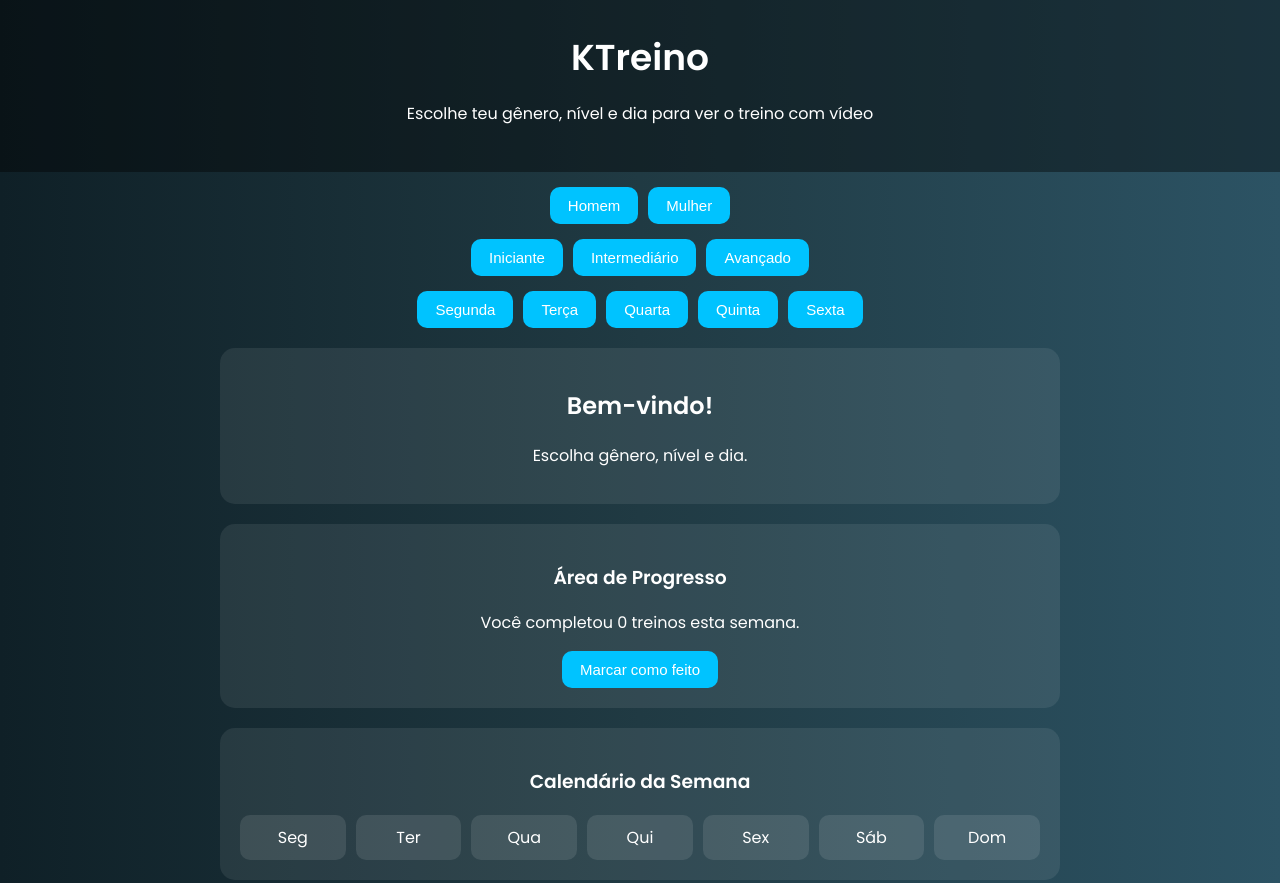
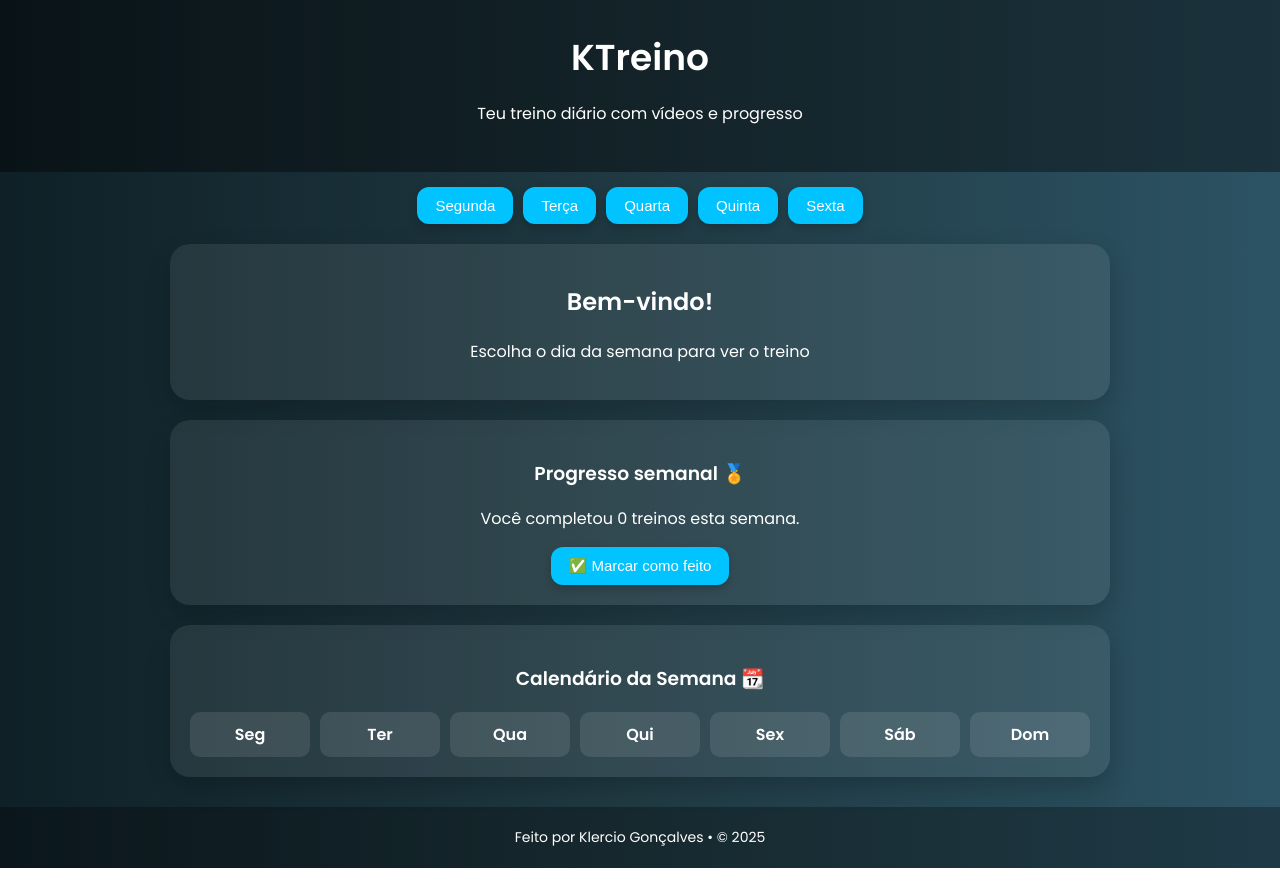
Before and after one commit to KlercioHub/KTreino-, a plain HTML site: page index.html in a window 1280 px wide. Shown: the top 883 px of the page. Drawn offline with nearby package versions, Linux system fonts and the light colour scheme.

Commit message:
Update index.html

```diff
--- a/index.html
+++ b/index.html
@@ -1,9 +1,11 @@
-<!DOCTYPE html><html lang="pt">
+<!DOCTYPE html>
+<html lang="pt">
 <head>
   <meta charset="UTF-8" />
   <meta name="viewport" content="width=device-width, initial-scale=1.0"/>
   <title>KTreino</title>
   <link href="https://fonts.googleapis.com/css2?family=Poppins:wght@400;600&display=swap" rel="stylesheet"/>
+  <link rel="stylesheet" href="https://cdn.jsdelivr.net/npm/remixicon/fonts/remixicon.css"/>
   <style>
     body {
       font-family: 'Poppins', sans-serif;
@@ -28,40 +30,52 @@
       background-color: #00c3ff;
       border: none;
       padding: 10px 18px;
-      border-radius: 10px;
+      border-radius: 12px;
       font-size: 15px;
       cursor: pointer;
       color: white;
-      transition: 0.3s;
+      transition: all 0.3s ease;
+      box-shadow: 0 4px 10px rgba(0,0,0,0.2);
     }
     button:hover {
+      transform: scale(1.05);
       background-color: #009ccc;
     }
     #treino, #progresso, #calendario {
       margin: 20px auto;
-      max-width: 800px;
+      max-width: 900px;
       padding: 20px;
       background-color: rgba(255,255,255,0.08);
-      border-radius: 15px;
+      border-radius: 20px;
+      box-shadow: 0 10px 25px rgba(0,0,0,0.2);
+      transition: 0.3s ease-in-out;
     }
     ul {
       text-align: left;
-      max-width: 500px;
+      max-width: 600px;
       margin: 0 auto;
       padding-left: 0;
     }
     li {
-      margin-bottom: 10px;
+      margin-bottom: 18px;
       list-style: none;
-      position: relative;
+      font-size: 16px;
+      display: flex;
+      align-items: center;
+      gap: 10px;
+    }
+    li i {
+      font-size: 18px;
+      color: #00c3ff;
     }
     iframe {
-      margin-top: 20px;
+      margin-top: 10px;
       width: 90%;
       max-width: 560px;
       height: 315px;
       border: none;
       border-radius: 10px;
+      box-shadow: 0 5px 15px rgba(0,0,0,0.3);
     }
     footer {
       margin-top: 30px;
@@ -79,37 +93,37 @@
       padding: 10px;
       background-color: rgba(255,255,255,0.1);
       border-radius: 10px;
+      font-weight: bold;
     }
   </style>
 </head>
 <body>
   <header>
-    <h1>KTreino</h1>
-    <p>Escolhe teu gênero, nível e dia para ver o treino com vídeo</p>
-  </header>  <div class="button-group">
-    <button onclick="selecionarGenero('homem')">Homem</button>
-    <button onclick="selecionarGenero('mulher')">Mulher</button>
-  </div>
-  <div class="button-group">
-    <button onclick="selecionarNivel('iniciante')">Iniciante</button>
-    <button onclick="selecionarNivel('intermediario')">Intermediário</button>
-    <button onclick="selecionarNivel('avancado')">Avançado</button>
-  </div>
+    <h1><i class="ri-dumbbell-line"></i> KTreino</h1>
+    <p>Teu treino diário com vídeos e progresso</p>
+  </header>
+
   <div class="button-group">
     <button onclick="mostrarTreino('segunda')">Segunda</button>
     <button onclick="mostrarTreino('terca')">Terça</button>
     <button onclick="mostrarTreino('quarta')">Quarta</button>
     <button onclick="mostrarTreino('quinta')">Quinta</button>
     <button onclick="mostrarTreino('sexta')">Sexta</button>
-  </div>  <div id="treino">
+  </div>
+
+  <div id="treino">
     <h2>Bem-vindo!</h2>
-    <p>Escolha gênero, nível e dia.</p>
-  </div>  <div id="progresso">
-    <h3>Área de Progresso</h3>
+    <p>Escolha o dia da semana para ver o treino</p>
+  </div>
+
+  <div id="progresso">
+    <h3>Progresso semanal 🏅</h3>
     <p id="contador">Você completou 0 treinos esta semana.</p>
-    <button onclick="marcarTreino()">Marcar como feito</button>
-  </div>  <div id="calendario">
-    <h3>Calendário da Semana</h3>
+    <button onclick="marcarTreino()">✅ Marcar como feito</button>
+  </div>
+
+  <div id="calendario">
+    <h3>Calendário da Semana 📆</h3>
     <div class="calendar-grid">
       <div class="calendar-day">Seg</div>
       <div class="calendar-day">Ter</div>
@@ -119,46 +133,94 @@
       <div class="calendar-day">Sáb</div>
       <div class="calendar-day">Dom</div>
     </div>
-  </div>  <footer>
+  </div>
+
+  <footer>
     Feito por Klercio Gonçalves • © 2025
-  </footer>  <script>
-    let genero = "", nivel = "";
-
-    function selecionarGenero(g) {
-      genero = g;
-      atualizarMensagem();
-    }
-
-    function selecionarNivel(n) {
-      nivel = n;
-      atualizarMensagem();
-    }
-
-    function atualizarMensagem() {
-      if (genero && nivel) {
-        document.getElementById("treino").innerHTML = `<h2>${nivel.toUpperCase()} - ${genero}</h2><p>Escolha o dia da semana</p>`;
-      }
-    }
+  </footer>
+  <script>
+  const treinos = {
+    segunda: [
+      { nome: "Agachamento com barra", video: "https://www.youtube.com/embed/1xMaFs0L3ao" },
+      { nome: "Passada com halteres", video: "https://www.youtube.com/embed/QF0BQS2W80k" },
+      { nome: "Agachamento búlgaro", video: "https://www.youtube.com/embed/2C-uNgKwPLE" },
+      { nome: "Agachamento sumô", video: "https://www.youtube.com/embed/9ZuXKqRbT9k" },
+      { nome: "Cadeira extensora", video: "https://www.youtube.com/embed/8HGOE9DIPTM" },
+      { nome: "Mesa flexora", video: "https://www.youtube.com/embed/U3HlEF_E9fo" },
+      { nome: "Levantamento terra", video: "https://www.youtube.com/embed/op9kVnSso6Q" },
+      { nome: "Stiff com halteres", video: "https://www.youtube.com/embed/gYdlqjiQPAc" },
+      { nome: "Elevação de panturrilha", video: "https://www.youtube.com/embed/-M4-G8p8fmc" },
+      { nome: "Panturrilha no leg press", video: "https://www.youtube.com/embed/Rbslk_0Z1jM" },
+      { nome: "Afundo com barra", video: "https://www.youtube.com/embed/QF0BQS2W80k" }
+    ],
+    terca: [
+      { nome: "Supino reto com barra", video: "https://www.youtube.com/embed/rT7DgCr-3pg" },
+      { nome: "Supino inclinado com halteres", video: "https://www.youtube.com/embed/8iPEnn-ltC8" },
+      { nome: "Supino declinado", video: "https://www.youtube.com/embed/zD7t8NM_7Fs" },
+      { nome: "Flexão de braços", video: "https://www.youtube.com/embed/IODxDxX7oi4" },
+      { nome: "Crucifixo com halteres", video: "https://www.youtube.com/embed/eozdVDA78K0" },
+      { nome: "Crossover no cabo", video: "https://www.youtube.com/embed/taI4XduLpTk" },
+      { nome: "Pullover", video: "https://www.youtube.com/embed/l6e3KOpUooU" },
+      { nome: "Peck deck", video: "https://www.youtube.com/embed/U0VZ4u_d8D0" },
+      { nome: "Flexão diamante", video: "https://www.youtube.com/embed/J0DnG1_S92I" },
+      { nome: "Flexão inclinada", video: "https://www.youtube.com/embed/Dl7KpMa6N5Y" },
+      { nome: "Mergulho entre bancos", video: "https://www.youtube.com/embed/0326dy_-CzM" }
+    ],
+    quarta: [
+      { nome: "Remada curvada com barra", video: "https://www.youtube.com/embed/vT2GjY_Umpw" },
+      { nome: "Remada unilateral", video: "https://www.youtube.com/embed/roCP6wCXPqo" },
+      { nome: "Puxada na frente", video: "https://www.youtube.com/embed/CAwf7n6Luuc" },
+      { nome: "Puxada atrás da nuca", video: "https://www.youtube.com/embed/FPxHzDq4nT0" },
+      { nome: "Puxada com triângulo", video: "https://www.youtube.com/embed/NhVvIDhUIiY" },
+      { nome: "Remada baixa", video: "https://www.youtube.com/embed/djS_wnv3Ztg" },
+      { nome: "Remada cavalinho", video: "https://www.youtube.com/embed/W2eQ6WZLtPA" },
+      { nome: "Encolhimento de ombros", video: "https://www.youtube.com/embed/j3Igk5nyZE4" },
+      { nome: "Barra fixa", video: "https://www.youtube.com/embed/eGo4IYlbE5g" },
+      { nome: "Ponte invertida", video: "https://www.youtube.com/embed/dM0aKE3Wg3A" },
+      { nome: "Remada máquina", video: "https://www.youtube.com/embed/tJRDgljXvEc" }
+    ],
+    quinta: [
+      { nome: "Desenvolvimento com halteres", video: "https://www.youtube.com/embed/2yjwXTZQDDI" },
+      { nome: "Desenvolvimento Arnold", video: "https://www.youtube.com/embed/6Z15_WdXmVw" },
+      { nome: "Elevação lateral", video: "https://www.youtube.com/embed/3VcKaXpzqRo" },
+      { nome: "Elevação frontal", video: "https://www.youtube.com/embed/vvVt3COgQ3k" },
+      { nome: "Pike push-up", video: "https://www.youtube.com/embed/D7KaRcUTQeE" },
+      { nome: "Face pull", video: "https://www.youtube.com/embed/rep-qVOkqgk" },
+      { nome: "Desenvolvimento com barra", video: "https://www.youtube.com/embed/qEwKCR5JCog" },
+      { nome: "Remada alta", video: "https://www.youtube.com/embed/pYcpY20QaE8" },
+      { nome: "Shrugs com halteres", video: "https://www.youtube.com/embed/j3Igk5nyZE4" },
+      { nome: "Arnold press", video: "https://www.youtube.com/embed/6Z15_WdXmVw" },
+      { nome: "Elevação lateral inclinada", video: "https://www.youtube.com/embed/VkI3FGRyPK4" }
+    ],
+    sexta: [
+      { nome: "Rosca direta com barra", video: "https://www.youtube.com/embed/kwG2ipFRgfo" },
+      { nome: "Rosca martelo", video: "https://www.youtube.com/embed/zC3nLlEvin4" },
+      { nome: "Rosca concentrada", video: "https://www.youtube.com/embed/FI8aG4XqNDQ" },
+      { nome: "Rosca 21", video: "https://www.youtube.com/embed/KpXW40PHi0Q" },
+      { nome: "Tríceps testa com barra", video: "https://www.youtube.com/embed/ir5PsbniVSc" },
+      { nome: "Tríceps banco", video: "https://www.youtube.com/embed/6kALZikXxLc" },
+      { nome: "Tríceps pulley", video: "https://www.youtube.com/embed/Pk1KZbA_HvA" },
+      { nome: "Tríceps coice", video: "https://www.youtube.com/embed/YbX7Wd8jQ-Q" },
+      { nome: "Rosca inversa", video: "https://www.youtube.com/embed/_d4G3b2xD8o" },
+      { nome: "Rosca scott", video: "https://www.youtube.com/embed/FI8aG4XqNDQ" },
+      { nome: "Tríceps corda", video: "https://www.youtube.com/embed/2-LAMcpzODU" }
+    ]
+  };
 
   function mostrarTreino(dia) {
-      if (!genero || !nivel) {
-        alert("Seleciona o gênero e nível primeiro!");
-        return;
-      }
-      document.getElementById("treino").innerHTML = `
-        <h2>Treino de ${dia.charAt(0).toUpperCase() + dia.slice(1)}</h2>
-        <ul>
-          <li>Exercício 1 - ${nivel}</li>
-          <li>Exercício 2 - ${genero}</li>
-          <li>Exercício 3 - Peso corporal</li>
-        </ul>
-        <iframe src="https://www.youtube.com/embed/1919eTCoESo" allowfullscreen></iframe>
-      `;
+    const treinoDia = treinos[dia];
+    if (!treinoDia) return;
+    let html = `<h2>Treino de ${dia.charAt(0).toUpperCase() + dia.slice(1)}</h2><ul>`;
+    treinoDia.forEach(ex => {
+      html += `<li><i class='ri-check-line'></i> ${ex.nome}</li><iframe src="${ex.video}" allowfullscreen></iframe>`;
+    });
+    html += '</ul>';
+    document.getElementById("treino").innerHTML = html;
   }
 
   function marcarTreino() {
     let hoje = new Date();
-      let diaSemana = hoje.getDay(); // 0 = domingo
+    let diaSemana = hoje.getDay();
     if (diaSemana === 0) {
       localStorage.setItem("treinos", "0");
       treinosFeitos = 0;
@@ -176,5 +238,6 @@
 
   let treinosFeitos = parseInt(localStorage.getItem("treinos") || "0");
   atualizarContador();
-  </script></body>
+</script>
+</body>
 </html>
```
Lines whose indentation alone changed are shown as unchanged.
